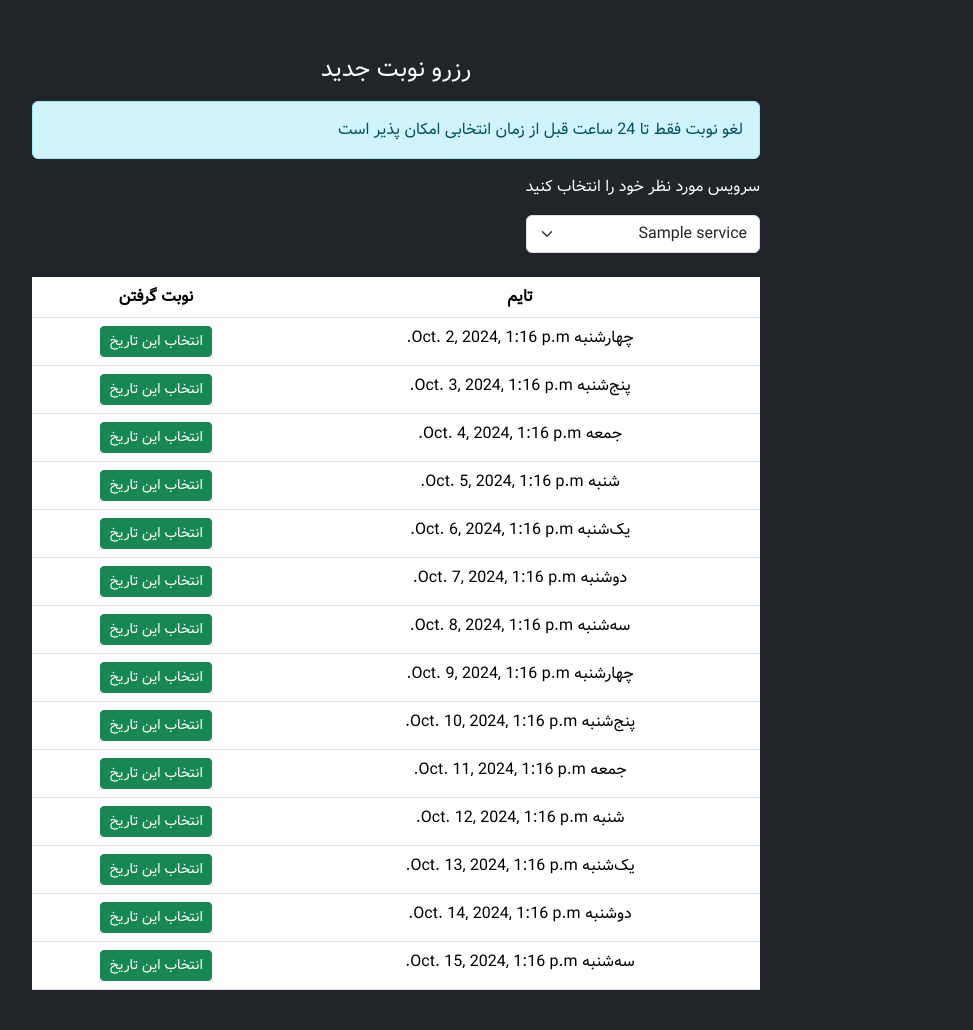
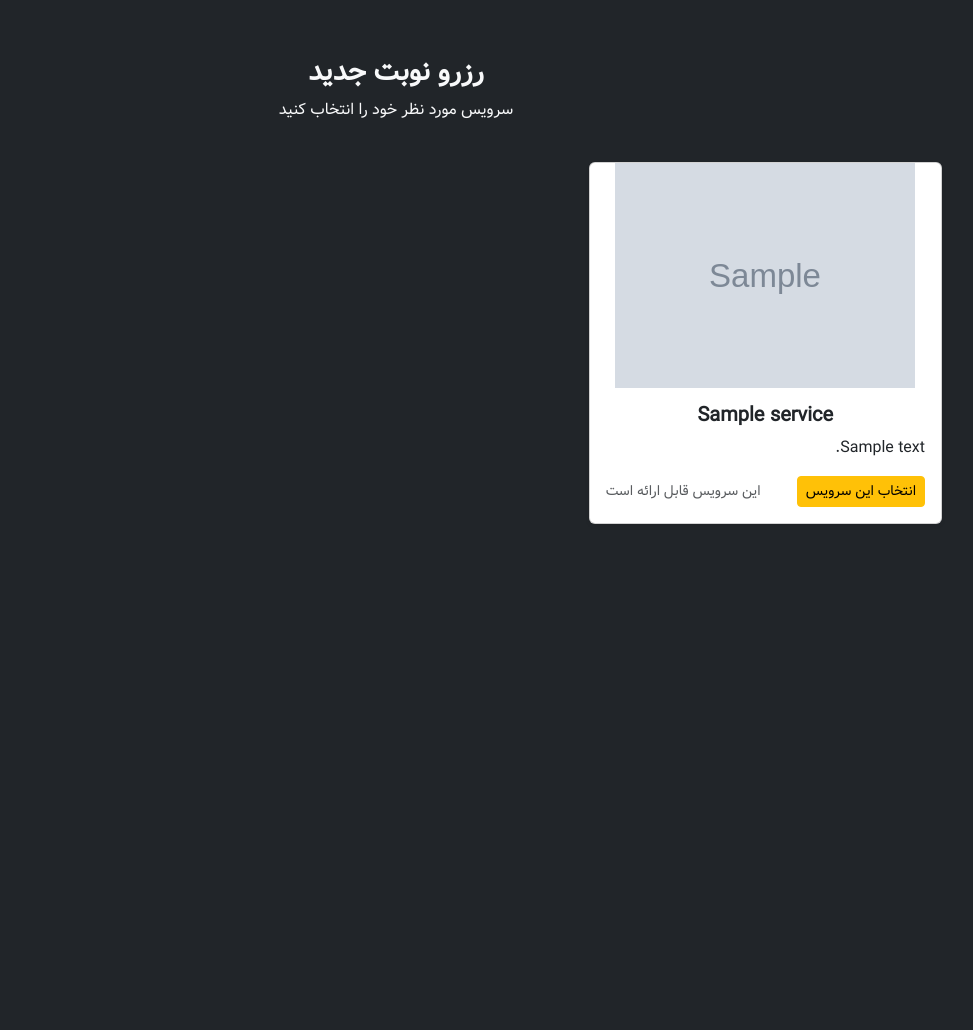
Before and after one commit to bardianz/blackcut-django, a Django app: page /reserve/ in a window 1280 px wide. Shown: the part 57-1087 px from the top of the page, without its empty margins (244-1217 px from the left). After the commit the page ends 581 px from the top, so only its background shows below. Run offline with Django 5.2, Linux system fonts and the light colour scheme; a user stored in the database is signed in; tables that the repository leaves empty hold one stand-in row (values such as "Sample post"); grey boxes marked "Sample" are stand-in pictures; some libraries are stand-ins or nearby versions.

Commit message:
change select service page

```diff
--- a/account/templates/account/dashboard.html
+++ b/account/templates/account/dashboard.html
@@ -30,7 +30,7 @@
             <div class="col-sm-6 mb-3 mb-sm-0">
                 <div class="card">
                     <div class="card-body text-center">
-                        <a class="btn btn-warning btn-sm card-text mx-2" href="{% url 'reserve:select_date' %}"
+                        <a class="btn btn-warning btn-sm card-text mx-2" href="{% url 'reserve:reserve' %}"
                             role="button">رزرو نوبت جدید</a>
 
                             <a class="btn btn-warning btn-sm card-text mx-2" href="{% url 'account:profile' %}"
@@ -85,7 +85,7 @@
                         <p class="text-info">در انتظار پرداخت</p>
 
                         {% elif i.status == 'paid' %}
-                        <p class="text-info">پرداخت شده</p>
+                        <p class="text-dark">پرداخت شده</p>
 
 
                         {% elif i.status == 'canceled' %}
--- a/account/templates/base.html
+++ b/account/templates/base.html
@@ -56,7 +56,7 @@
 
 
           <li class="nav-item">
-            <a class="nav-link active " href="{% url 'reserve:select_date' %}">رزرو نوبت جدید</a>
+            <a class="nav-link active " href="{% url 'reserve:reserve' %}">رزرو نوبت جدید</a>
           </li>
 
           <li class="nav-item">
--- a/api/urls.py
+++ b/api/urls.py
@@ -1,9 +1,10 @@
 from django.urls import path
-from .views import ActiveAppointments,AllProducts,AddProductToAppointment,remove_product_from_appointment,MakeDoneAppointment,MakePaidAppointment
+from .views import ActiveAppointments,AllProducts,AddProductToAppointment,AllAppointments,remove_product_from_appointment,MakeDoneAppointment,MakePaidAppointment
 
 urlpatterns = [
     path('allproducts/', AllProducts.as_view(), name='allproducts'),
     path('activeappointments/', ActiveAppointments.as_view(), name='activeappointments'),
+    path('allappointments/', AllAppointments.as_view(), name='allappointments'),
     path('add_product_to_appointment/', AddProductToAppointment.as_view(), name='add_product_to_appointment'),
     path('remove_product_from_appointment/', remove_product_from_appointment, name='remove_product_from_appointment'),
     path('make_done_appointment/', MakeDoneAppointment.as_view(), name='make_done_appointment'),
--- a/home/templates/home/index.html
+++ b/home/templates/home/index.html
@@ -37,7 +37,7 @@
             <div class="collapse navbar-collapse" id="navbarResponsive">
                 <ul class="navbar-nav ms-auto">
                     <li class="nav-item"><a class="nav-link" href="{% url 'account:dashboard' %}">پنل کاربری</a></li>
-                    <li class="nav-item"><a class="nav-link" href="{% url 'reserve:select_date' %}">رزرو نوبت</a></li>
+                    <li class="nav-item"><a class="nav-link" href="{% url 'reserve:reserve' %}">رزرو نوبت</a></li>
                     <li class="nav-item"><a class="nav-link" href="#about">درباره ما</a></li>
                     <li class="nav-item"><a class="nav-link" href="#address">آدرس</a></li>
 
--- a/reservation/templates/reservation/select_date.html
+++ b/reservation/templates/reservation/select_date.html
@@ -22,8 +22,12 @@
 
         <div class="col-12">
             <div class="col-12">
+                <div class="alert alert-warning" role="alert">
+                    لغو نوبت فقط تا 24 ساعت قبل از زمان انتخابی امکان پذیر است
+                </div>
+
                 <div class="alert alert-info" role="alert">
-                    لغو نوبت فقط تا 24 ساعت قبل از زمان انتخابی امکان پذیر است
+                    سرویس انتخاب شده: {{selected_service_name}}
                 </div>
 
                 {% if error_message %}
@@ -37,16 +41,15 @@
 
             <div class="col-12">
 
-                <div class="col-md-6 mb-3">
+                {% comment %} <div class="col-md-6 mb-3">
                     <label for="id_service" class="form-label">سرویس مورد نظر خود را انتخاب کنید</p>
                         <select class="form-select" aria-label="سرویس" id="id_service" onchange="checkService()" aria-placeholder="سرویس">
                             {% for service in active_services %}
                             <option value="{{service.id}}">{{service}}</option>
-
                             {% endfor %}
 
                         </select>
-                </div>
+                </div> {% endcomment %}
 
                 <table class="table text-center" dir="rtl">
                     <thead>
@@ -58,21 +61,17 @@
                     </thead>
                     <tbody>
                         {% for date in dates_list %}
-
                         <tr>
                             <td> {{ date.weekday }} {{ date.date|to_jalali:'%Y/%m/%d' }} </td>
                             <td>
                                 <form method="post">
                                     {% csrf_token %}
                                     <input type="hidden" name="date" value="{{ date.formatted_date }}">
-                                    <input type="hidden" name="service"  id="serviceInput"  value="">
-                                    <button onclick="checkService()" name="btn-reserve" type="submit"
-                                        value="Submit" class="btn btn-success btn-sm">انتخاب این تاریخ</button>
+                                    {% comment %} <input type="hidden" name="service"  id="serviceInput"  value=""> {% endcomment %}
+                                    <button name="btn-reserve" type="submit" value="Submit" class="btn btn-success btn-sm">انتخاب این تاریخ</button>
+                                    {% comment %} <button onclick="checkService()" name="btn-reserve" type="submit" value="Submit" class="btn btn-success btn-sm">انتخاب این تاریخ</button> {% endcomment %}
                                 </form>
                             </td>
-
-
-
                         </tr>
                         {% endfor %}
                     </tbody>
@@ -105,7 +104,7 @@
 
 {% block static_js %}
 
-<script>
+{% comment %} <script>
 function checkService() {
 
     var selectedService = document.getElementById("id_service").value;
@@ -116,7 +115,7 @@ function checkService() {
     }
 }
 
-</script>
+</script> {% endcomment %}
 
 <!-- <script src="{% static 'reservation/js/select_date_form_validation.js' %}"></script> -->
 
--- /dev/null
+++ b/reservation/templates/reservation/select_service.html
@@ -0,0 +1,124 @@
+{% extends 'base.html' %}
+
+{% load static %}
+
+
+{% block content %}
+
+
+
+
+<div class="d-flex justify-content-center mb-4">
+    <div class="col-lg-8 col-md-12 col-sm-12 col-xs-12 px-2">
+
+        <div class="col-12 text-center mb-3">
+            <h3 class"" dir="auto"><strong> رزرو نوبت جدید</strong></h3>
+             <p class="m-2">سرویس مورد نظر خود را انتخاب کنید</p>
+        </div>
+
+        <div class="col-12">
+            <div class="col-12">
+
+
+                {% if error_message %}
+                <div class="alert alert-danger"> {{error_message}} </div>
+                {% endif %}
+                <div id="error-alert" class="alert alert-danger" style="display: none;"> </div>
+                <div id="empty-service-alert" class="alert alert-warning" style="display: none;"> </div>
+            </div>
+
+
+        </div>
+    </div>
+</div>
+
+
+
+
+
+<div class="container">
+
+
+
+
+      <div class="row row-cols-1 row-cols-sm-2 row-cols-md-3 g-3">
+{% for service in all_services %}
+<div class="col">
+          <div class="card shadow-sm">
+            <img src="{{service.img.url}}" class="card-img-top object-fit-contain" alt="تصویر یافت نشد" role="img" width="100%" height="225">
+
+
+            <div class="card-body">
+            <h5 class="text-center"><strong>{{service}}</strong></h5>
+              <p class="card-text">{{service.desc}}</p>
+              <div class="d-flex justify-content-between align-items-center">
+                <div class="btn-group">
+
+                        {% if service.is_active %}
+                                <form method="post">
+                                    {% csrf_token %}
+                                    <input type="hidden" name="service" value="{{ service.id }}">
+                                    <button type="submit" value="Submit" class="btn btn-sm btn-warning">انتخاب این سرویس</button>
+                                </form>
+
+                        {% else  %}
+
+                                 <button type="button" class="btn btn-sm btn-warning" disabled>غیرفعال</button>
+
+
+                        {% endif  %}
+
+
+                </div>
+
+                <small class="text-body-secondary">
+                {% if service.is_active %}
+ این سرویس قابل ارائه است
+                {% else  %}
+در حال حاضر امکان ارائه این سرویس وجود ندارد
+             {% endif  %}
+                </small>
+              </div>
+            </div>
+          </div>
+        </div>
+
+{% endfor %}
+        </div>
+
+
+
+
+
+</div>
+
+
+
+{% endblock %}
+
+
+
+
+
+
+
+
+
+{% block static_js %}
+
+<script>
+function checkService() {
+
+    var selectedService = document.getElementById("id_service").value;
+    console.log(selectedService);
+    var serviceInputs = document.querySelectorAll("input[name='service']");
+    for (var i = 0; i < serviceInputs.length; i++) {
+        serviceInputs[i].value = selectedService;
+    }
+}
+
+</script>
+
+<!-- <script src="{% static 'reservation/js/select_date_form_validation.js' %}"></script> -->
+
+{% endblock%}
--- a/reservation/urls.py
+++ b/reservation/urls.py
@@ -1,11 +1,12 @@
 
 from django.urls import path
-from .views import choose_date_view,choose_time_view,cancel_reservation
+from .views import choose_date_view,choose_time_view,cancel_reservation,choose_service
 
 app_name =  "reserve"
 urlpatterns = [
 
-    path('', choose_date_view, name="select_date"),
+    path('selectdate/<str:service>/', choose_date_view, name="select_date"),
     path('selecttime/<str:service>/<str:date>', choose_time_view, name="select_time"),
     path('cancel_reservation/<int:id>', cancel_reservation, name="cancel_time"),
+    path('', choose_service, name="reserve"),
 ]
--- a/reservation/views.py
+++ b/reservation/views.py
@@ -15,48 +15,63 @@ def cancel_reservation(request, id):
         return redirect("account:dashboard")
 
 
+def choose_service(request):
+
+
+
+    if not request.user.first_name and not request.user.last_name :
+        messages.error(request, 'لطفا نام و نام خانوادگی خود را در قسمت پروفایل به درستی تکمیل کنید')
+        return redirect("account:dashboard")
+
+    user_active_appointments = Appointment.objects.filter(user=request.user, is_active=True).count()
+    if user_active_appointments > 3:
+        messages.error(request, 'نوبت های فعال شما بیش از حد مجاز است. لطفا آن ها را کنترل کنید')
+        return redirect("account:dashboard")
+
+
+    template_name = "reservation/select_service.html"
+    context = {
+        "all_services": Service.objects.filter
+    }
+
+    if request.method == "POST":
+        service = request.POST.get("service")
+        if service:
+            return redirect("reserve:select_date", service=service)
+
+
+
+    return render(request, template_name, context)
+
+
 
 @login_required
-def choose_date_view(request):
+def choose_date_view(request,service):
 
     template_name = "reservation/select_date.html"
     context = {
         "dates_list": date_dict_with_persian_weekday(days_number=14),
-        "active_services": Service.objects.filter(is_active=True)
+        "selected_service_name": Service.objects.get(id=service),
+
+        # "active_services": Service.objects.filter(is_active=True)
     }
 
     if request.method == "POST":
-        user_active_appointments = Appointment.objects.filter(user=request.user, is_active=True).count()
-        if user_active_appointments > 3:
-            context["error_message"] = "نوبت های فعال شما بیش از حد مجاز است. لطفا در قسمت پنل کاربری آن ها را کنترل کنید"
-            return render(request, template_name, context)
 
         date = request.POST.get("date")
-        service = request.POST.get("service")
 
-
-        # Check service and date existence
         if not service or not date:
             context["error_message"] = "سرویس یا تاریخ انتخاب نشده"
             return render(request, template_name, context)
-
-        # # Convert datetime to str
-        # try:
-        #     date = datetime.strptime(date, "%Y-%m-%d")
-
-
-        # except Exception as e:
-        #     context["error_message"] = f"مشکلی در تبدیل تاریخ پیش آمده: {e}"
-        #     return render(request, template_name, context)
 
         if is_future_date(date):
             return redirect("reserve:select_time", date=date, service=service)
         else:
             context["error_message"] = "لطفاً تاریخی قبل از امروز را انتخاب نکنید"
 
-    if not request.user.first_name and not request.user.last_name :
-        messages.error(request, 'لطفا نام و نام خانوادگی خود را در قسمت پروفایل به درستی تکمیل کنید')
-        return redirect("account:dashboard")
+    # if not request.user.first_name and not request.user.last_name :
+    #     messages.error(request, 'لطفا نام و نام خانوادگی خود را در قسمت پروفایل به درستی تکمیل کنید')
+    #     return redirect("account:dashboard")
 
     return render(request, template_name, context)
 
@@ -74,7 +89,7 @@ def choose_time_view(request, date, service):
 
         for i in all_timeslots:
             start_time_formatted = i.start_time.strftime("%H:%M")
-            is_reserved = Appointment.objects.filter(date=date,timeslot=i,is_active=True,is_canceled=False,
+            is_reserved = Appointment.objects.filter(date=date,timeslot=i,is_active=True,is_canceled=False,service=service
             ).exists()
 
             timeslots.append(
```
Also changed, not shown: account/views.py (+11 -4 lines), api/views.py (+40 -1 lines), reservation/models.py (+10 -1 lines), reservation/migrations/0007_service_desc_service_img_alter_service_is_active.py (added).
